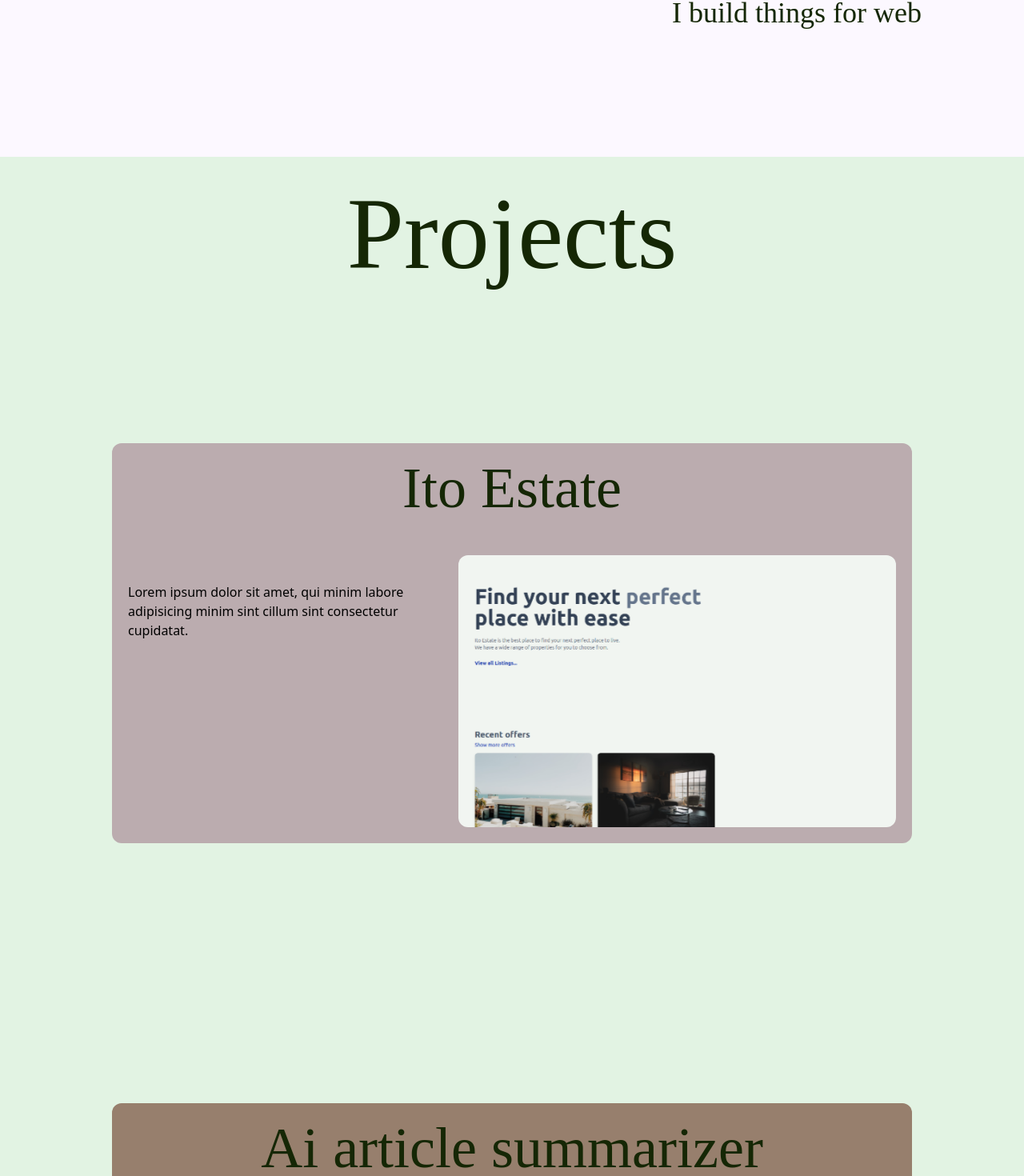
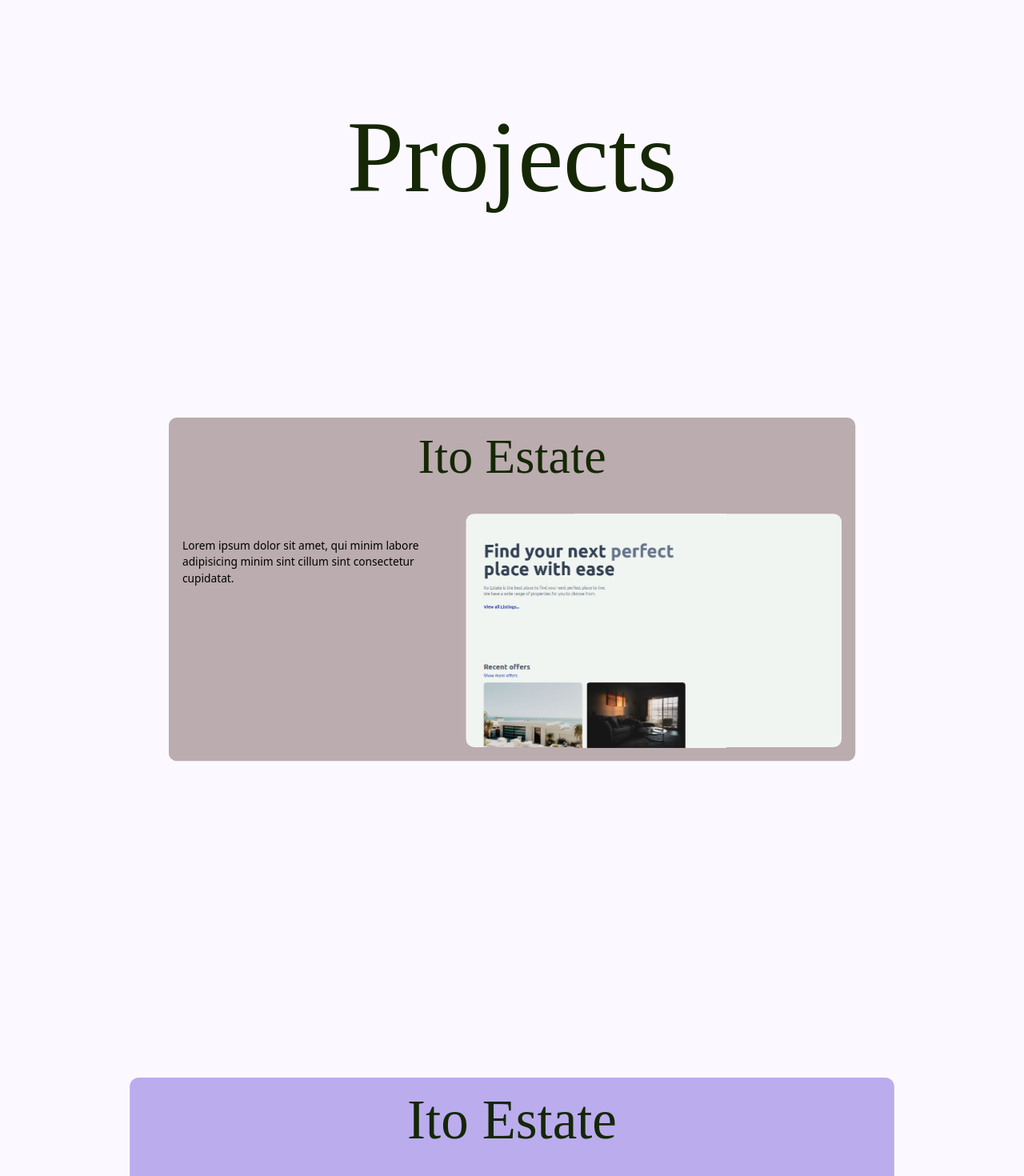
Before and after one commit to itohara22/portfolio, a React (Vite) app: page / in a window 1280 px wide. Shown: the part 700-2170 px from the top of the page at 80% size. Built offline with nearby package versions, Linux system fonts and the light colour scheme; a web font is replaced by a local one.

Commit message:
project card parallax

```diff
--- a/src/App.tsx
+++ b/src/App.tsx
@@ -1,13 +1,13 @@
-import Header from "./components/Header";
+import About from "./components/About";
 import Hero from "./components/Hero";
 import { Projects } from "./components/Projects";
 
 export default function App() {
   return (
     <>
-      <Header />
       <Hero />
       <Projects />
+      <About />
     </>
   );
 }
--- /dev/null
+++ b/src/components/About.tsx
@@ -0,0 +1,3 @@
+export default function About() {
+  return <div className="h-screen">About me</div>;
+}
--- a/src/components/Header.tsx
+++ b/src/components/Header.tsx
@@ -3,7 +3,10 @@ export default function Header() {
     <nav>
       <ul className="w-[90vw] h-24 mx-auto flex items-center justify-end gap-12 font-inter  text-xl xl:text-2xl text-dark-green">
         <li>
-          <a href="#" className="underline-hover relative hover:cursor-pointer">
+          <a
+            href="#projects"
+            className="underline-hover relative hover:cursor-pointer"
+          >
             Projects
           </a>
         </li>
--- a/src/components/Hero.tsx
+++ b/src/components/Hero.tsx
@@ -1,11 +1,16 @@
+import Header from "./Header";
+
 export default function Hero() {
   return (
-    <div className="w-[80vw] mx-auto h-[80dvh] font-rozha text-dark-green grid grid-rows-2 mb-[10rem]">
-      <h1 className="[font-size:clamp(4rem,15vw,12rem)] leading-[6rem] md:leading-[8rem] lg:leading-[10rem] xl:leading-[14rem] mt-14">
-        Hey, <br />
-        I'm Shubham
-      </h1>
-      <h2 className="mt-auto text-4xl text-right">I build things for web</h2>
+    <div className="h-[100dvh] ">
+      <Header />
+      <div className="w-[80vw] mx-auto font-rozha text-dark-green grid grid-rows-2 mb-[10rem]">
+        <h1 className="[font-size:clamp(4rem,15vw,12rem)] leading-[6rem] md:leading-[8rem] lg:leading-[10rem] xl:leading-[14rem] mt-14">
+          Hey, <br />
+          I'm Shubham
+        </h1>
+        <h2 className="mt-14 text-4xl text-right">I build things for web</h2>
+      </div>
     </div>
   );
 }
--- a/src/components/ProjectCard.tsx
+++ b/src/components/ProjectCard.tsx
@@ -6,9 +6,21 @@ type Props = {
   bg: string;
   top: string;
   title: string;
+  scale: string;
+  range: number[];
+  progress: any;
 };
 
-export default function ProjectCard({ title, img, bg, top }: Props) {
+export default function ProjectCard({
+  title,
+  img,
+  bg,
+  top,
+  scale,
+  progress,
+  range,
+}: Props) {
+  console.log(range, progress);
   const container = useRef(null);
   const { scrollYProgress } = useScroll({
     target: container,
@@ -16,13 +28,15 @@ export default function ProjectCard({ title, img, bg, top }: Props) {
   });
   const imageScale = useTransform(scrollYProgress, [0, 1], [2, 1]);
 
+  const targetScale = useTransform(progress, range, [1, scale]);
   return (
     <div
       ref={container}
       className="h-screen grid place-items-center sticky top-0"
     >
-      <div
-        className={`${bg} relative flex flex-col h-[500px] w-[90vw] max-w-[1000px] rounded-xl p-5 origin-top ${top}`}
+      <motion.div
+        className={`${bg} relative flex flex-col h-[500px] w-[90vw] max-w-[1000px] rounded-xl p-5 origin-top ${top} relative`}
+        style={{ scale: targetScale }}
       >
         <h2 className="text-center text-7xl font-rozha text-dark-green">
           {title}
@@ -40,7 +54,7 @@ export default function ProjectCard({ title, img, bg, top }: Props) {
             </motion.div>
           </div>
         </div>
-      </div>
+      </motion.div>
     </div>
   );
 }
--- a/src/components/Projects.tsx
+++ b/src/components/Projects.tsx
@@ -1,36 +1,50 @@
+import { useScroll } from "framer-motion";
+import { useRef } from "react";
+
 import ProjectCard from "./ProjectCard";
 import img from "/itoEstate.png";
 
 export const Projects = () => {
+  const container = useRef(null);
+  const { scrollYProgress } = useScroll({
+    target: container,
+    offset: ["start start", "end end"],
+  });
+
   return (
-    <div className="w-full min-h-screen pt-8 bg-light-green">
-      <h2 className="sticky top-8 text-center text-7xl sm:text-8xl md:text-9xl font-rozha text-dark-green mb-12">
+    <div id="projects" className="w-full min-h-screen pt-8">
+      <h2 className="text-center text-7xl sm:text-8xl md:text-9xl font-rozha text-dark-green mb-12">
         Projects
       </h2>
+      <main ref={container} className="relative mt-28 mb-[50vh]">
         <ProjectCard
           img={img}
           bg="bg-[#BBACAF]"
           top="top-[0]"
           title="Ito Estate"
+          progress={scrollYProgress}
+          range={[0, 1]}
+          scale={0.7}
         />
         <ProjectCard
           img={img}
-        bg="bg-[#977F6D]"
+          bg="bg-[#BBACEE]"
           top="top-[25px]"
-        title="Ai article summarizer"
+          title="Ito Estate"
+          progress={scrollYProgress}
+          range={[0.25, 1]}
+          scale={0.85}
         />
         <ProjectCard
           img={img}
-        bg="bg-[#C2491D]"
+          bg="bg-[#BBACAF]"
           top="top-[50px]"
-        title="some roject"
+          title="Ito Estate"
+          progress={scrollYProgress}
+          range={[0.5, 1]}
+          scale={1}
         />
-      <ProjectCard
-        img={img}
-        bg="bg-white"
-        top="top-[75px]"
-        title="nina is hoe"
-      />
+      </main>
     </div>
   );
 };
--- /dev/null
+++ b/src/data.js
@@ -0,0 +1,23 @@
+export const projects = [
+  {
+    title: "Matthias Leidinger",
+    description:
+      "Originally hailing from Austria, Berlin-based photographer Matthias Leindinger is a young creative brimming with talent and ideas.",
+    src: "/itoEstate.png",
+    color: "#BBACAF",
+  },
+  {
+    title: "Clément Chapillon",
+    description:
+      "This is a story on the border between reality and imaginary, about the contradictory feelings that the insularity of a rocky, arid, and wild territory provokes”—so French photographer Clément Chapillon describes his latest highly captivating project Les rochers fauves (French for ‘The tawny rocks’).",
+    src: "/itoEstate.png",
+    color: "#977F6D",
+  },
+  {
+    title: "Zissou",
+    description:
+      "Though he views photography as a medium for storytelling, Zissou’s images don’t insist on a narrative. Both crisp and ethereal, they’re encoded with an ambiguity—a certain tension—that lets the viewer find their own story within them.",
+    src: "/itoEstate.png",
+    color: "#C2491D",
+  },
+];
--- a/src/index.css
+++ b/src/index.css
@@ -3,6 +3,10 @@
 @tailwind base;
 @tailwind components;
 @tailwind utilities;
+
+html {
+  scroll-behavior: smooth;
+}
 
 body {
   @apply bg-cream;
```
Lines whose indentation alone changed are shown as unchanged.
